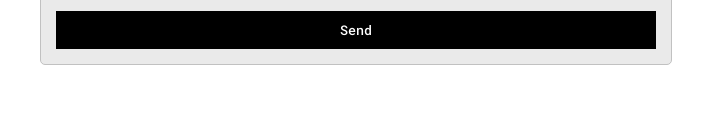
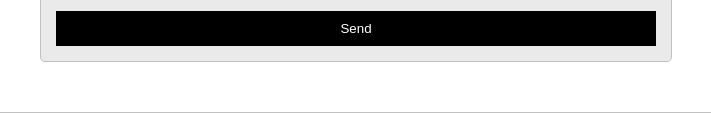
Before and after one commit to Dergarcon/portfolio-website, a plain HTML site: page index.html in a window 1280 px wide. Shown: the part 2363-2476 px from the top of the page, 284-995 px from the left. Drawn offline with Linux system fonts and the light colour scheme.

Commit message:
fixed submit btn

```diff
--- a/index.html
+++ b/index.html
@@ -226,8 +226,7 @@ We can make the following appointments:
 -
 		  </textarea
           >
-
-          <input id="submit-btn" type="submit" value="Send" />
+          <button id="submit-btn" type="submit">Send</button>
         </form>
       </div>
     </section>
```
